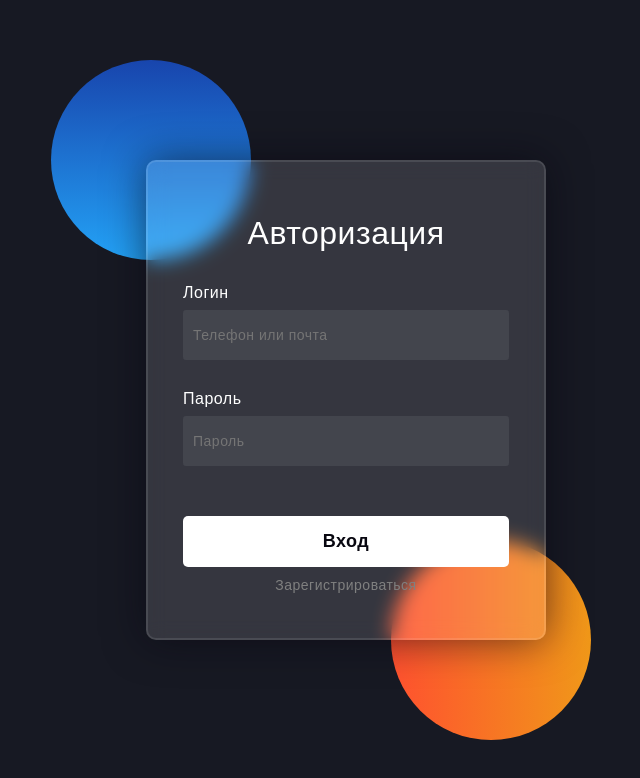
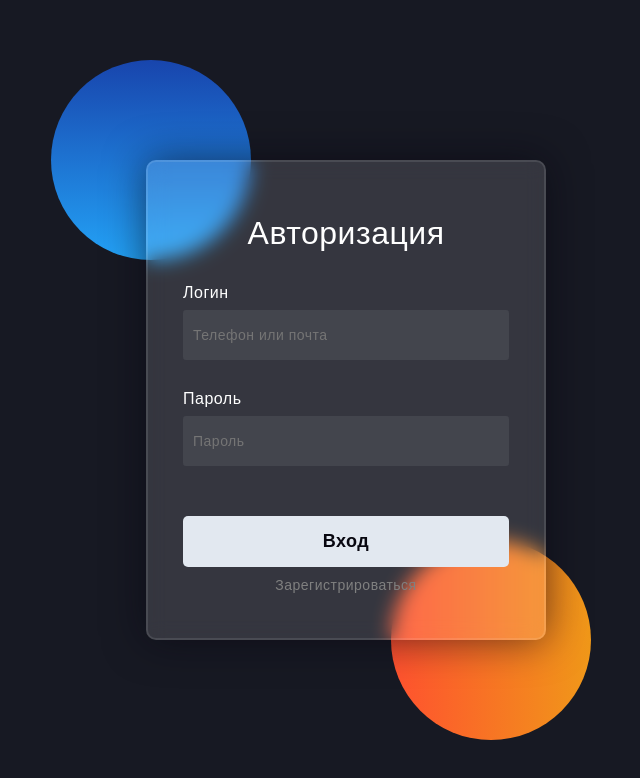
Before and after one commit to IwanMaks/TakeOffTest, a React app: page / in a window 1280 px wide. Shown: the top 778 px of the page, without its empty margins (294-934 px from the left). Built offline with nearby package versions, Linux system fonts and the light colour scheme.

Commit message:
fix redirect if user signed

```diff
--- a/src/components/PrivateRoutes.tsx
+++ b/src/components/PrivateRoutes.tsx
@@ -13,7 +13,7 @@ interface UserObj {
 }
 
 export const PrivateRoutes = ({children}: PrivateRoutesProps): JSX.Element => {
-    const login = useSelector<RootState>(state => state.users.login)
+    const login = useSelector<RootState>(state => state.users.login) || localStorage.getItem('contact-login')
 
     return login ? children : <Navigate to="/" replace />;
 }
--- a/src/pages/AuthPage/AuthPage.sass
+++ b/src/pages/AuthPage/AuthPage.sass
@@ -69,6 +69,9 @@
     font-weight: 600
     border-radius: 5px
     cursor: pointer
+    &:disabled
+        background-color: #E2E8F0
+        cursor: not-allowed
 
 .auth-switch
     font-size: 14px
--- a/src/pages/AuthPage/AuthPage.tsx
+++ b/src/pages/AuthPage/AuthPage.tsx
@@ -13,6 +13,14 @@ export const AuthPage = (): JSX.Element => {
 
   const {signedUser, addNewUser} = useAction()
   const navigation = useNavigate()
+
+  React.useEffect(() => {
+    const login = localStorage.getItem('contact-login')
+
+    if (login) {
+      navigation('/contacts')
+    }
+  }, [])
 
   const handleAuthMode = () => {
     if (authMode === 'signin') {
--- a/src/pages/ContactPage/ContactPage.tsx
+++ b/src/pages/ContactPage/ContactPage.tsx
@@ -21,9 +21,6 @@ export const ContactPage = (): JSX.Element => {
     const dispatch = useDispatch()
     const userId = useAppSelector(state => state.users.id)
     const contactData = useAppSelector(state => state.contacts)
-
-    console.log(contactData[0]);
-
 
     React.useEffect(() => {
         dispatch(loadContacts())
--- a/src/store/actions/users.ts
+++ b/src/store/actions/users.ts
@@ -49,6 +49,7 @@ export const addNewUser = ({password, confirmPassword, login, navigation}: Actio
                     type: SIGNED_USER,
                     payload: user
                 })
+                localStorage.setItem('contact-login', login)
 
                 navigation('/contacts')
             }
@@ -78,6 +79,8 @@ export const signedUser = ({login, password, navigation}: ActionProps) => async
                     type: SIGNED_USER,
                     payload: user
                 })
+
+                localStorage.setItem('contact-login', login)
                 navigation('/contacts')
                 mark = 1
             }
```
